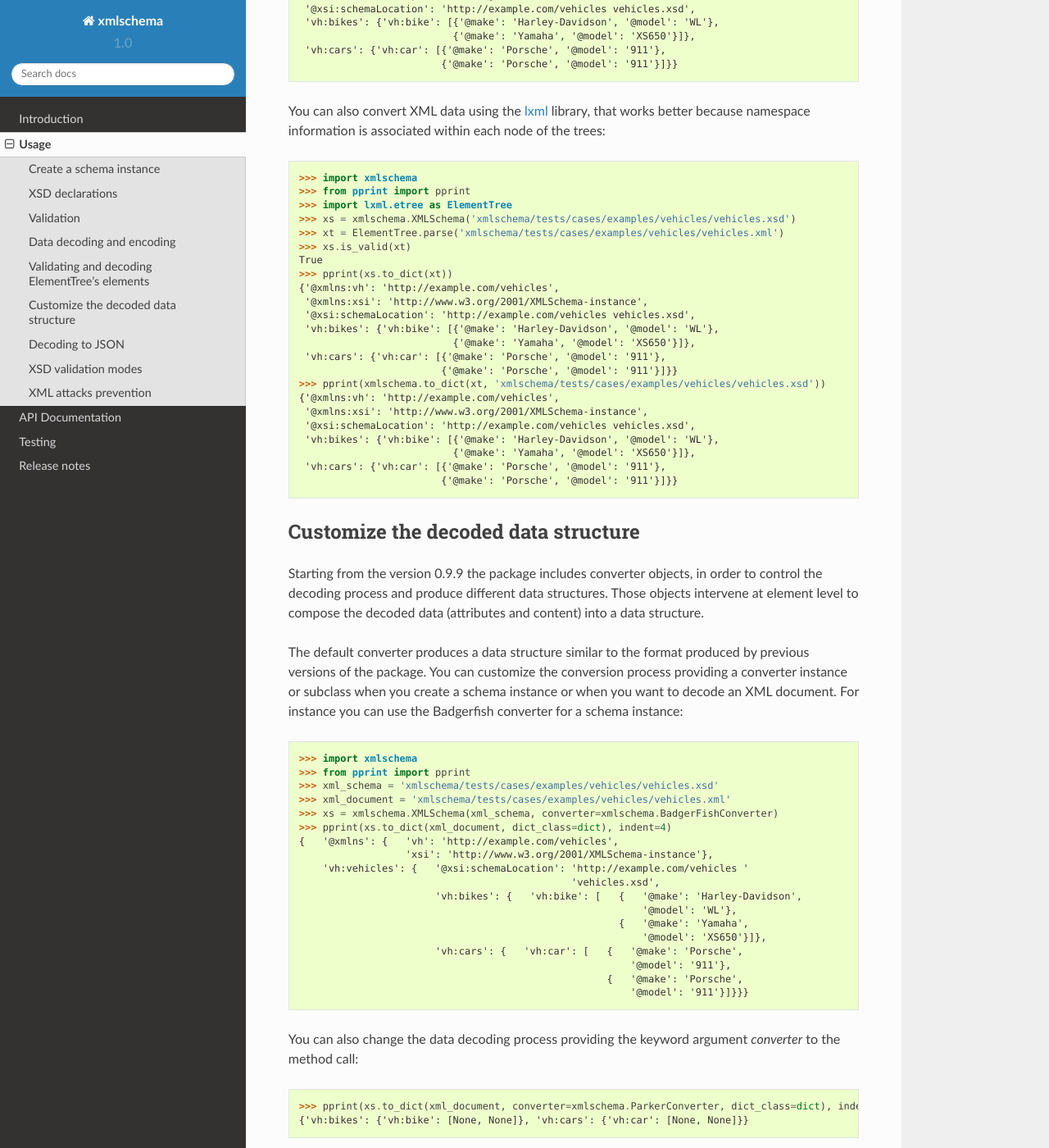
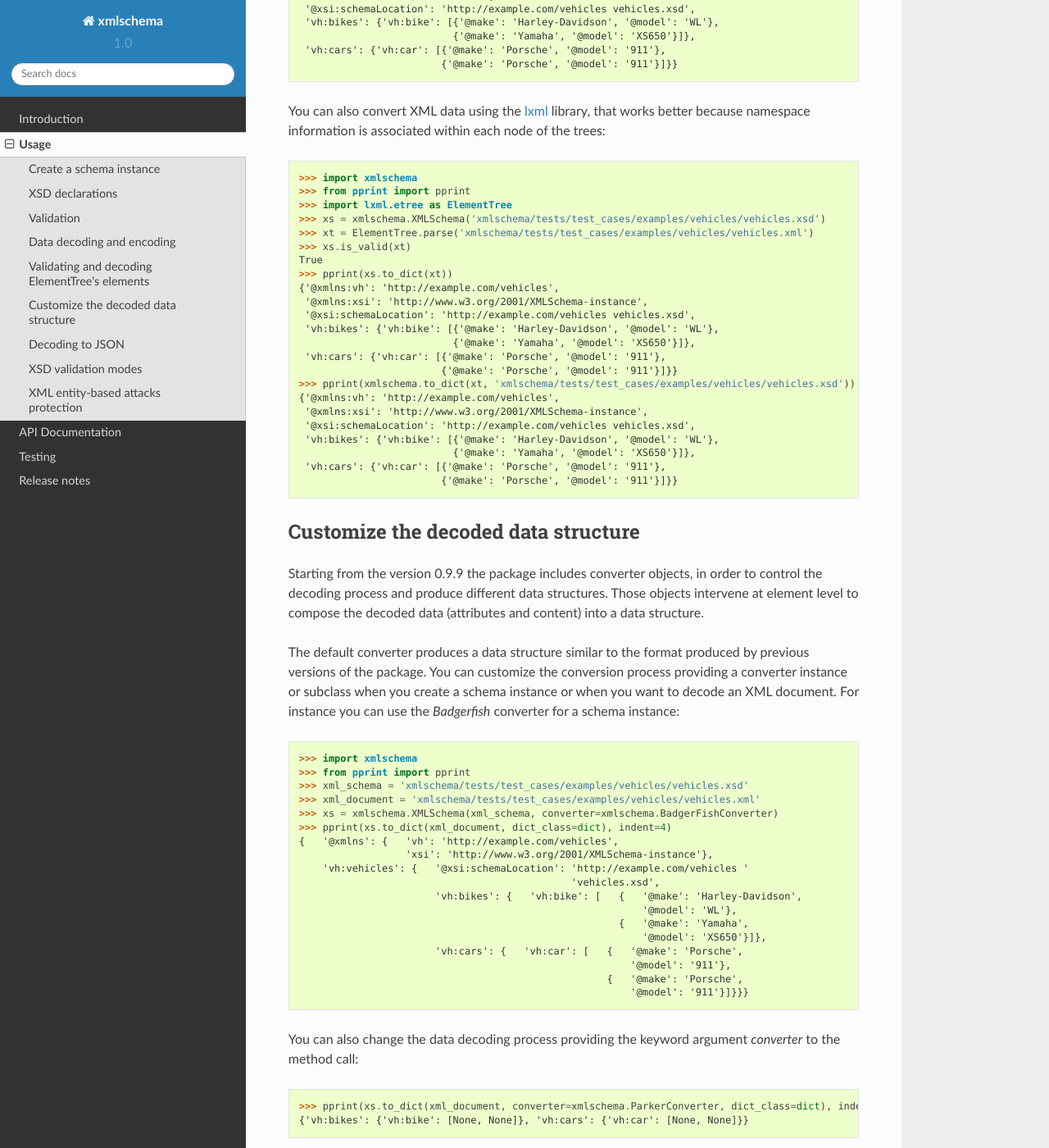
Before and after one commit to sissaschool/xmlschema, a Sphinx documentation site: the page built from doc/usage.rst, in a window 1280 px wide and 1400 px high, scrolled down 5842 px. Shown: the whole window at 82% size. Built offline with Sphinx 7.4.7 and the Read the Docs theme 2.0.0, drawn with Linux system fonts in a browser that asks for light colours; some of the changed text lies outside the part shown.

Commit message:
Update documentation

```diff
--- a/README.rst
+++ b/README.rst
@@ -34,7 +34,7 @@ This library includes the following features:
 * Data decoding and encoding ruled by converter classes
 * An XPath based API for finding schema's elements and attributes
 * Support of XSD validation modes
-* XML-based attacks prevention using an XMLParser that forbids entities
+* Remote attacks protection by default using an XMLParser that forbids entities
 
 
 Installation
--- a/doc/usage.rst
+++ b/doc/usage.rst
@@ -33,14 +33,14 @@ the file containing the schema as argument:
 .. doctest::
 
     >>> import xmlschema
-    >>> schema = xmlschema.XMLSchema('xmlschema/tests/cases/examples/vehicles/vehicles.xsd')
+    >>> schema = xmlschema.XMLSchema('xmlschema/tests/test_cases/examples/vehicles/vehicles.xsd')
 
 Otherwise the argument can be also an opened file-like object:
 
 .. doctest::
 
     >>> import xmlschema
-    >>> schema_file = open('xmlschema/tests/cases/examples/vehicles/vehicles.xsd')
+    >>> schema_file = open('xmlschema/tests/test_cases/examples/vehicles/vehicles.xsd')
     >>> schema = xmlschema.XMLSchema(schema_file)
 
 Alternatively you can pass a string containing the schema definition:
@@ -60,7 +60,7 @@ cannot knows anything about the schema's source location:
 .. doctest::
 
     >>> import xmlschema
-    >>> schema_xsd = open('xmlschema/tests/cases/examples/vehicles/vehicles.xsd').read()
+    >>> schema_xsd = open('xmlschema/tests/test_cases/examples/vehicles/vehicles.xsd').read()
     >>> schema = xmlschema.XMLSchema(schema_xsd)
     Traceback (most recent call last):
     ...
@@ -77,15 +77,15 @@ cannot knows anything about the schema's source location:
 XSD declarations
 ----------------
 
-The schema object includes XSD declarations (*notations*, *types*, *elements*, *attributes*,
-*groups*, *attribute_groups*, *substitution_groups*). The global XSD declarations are available as
-attributes of the schema instance:
+The schema object includes XSD components of declarations (*elements*, *attributes* and *notations*)
+and definitions (*types*, *model groups*, *attribute groups*, *identity constraints* and *substitution
+groups*). The global XSD components are available as attributes of the schema instance:
 
 .. doctest::
 
     >>> import xmlschema
     >>> from pprint import pprint
-    >>> schema = xmlschema.XMLSchema('xmlschema/tests/cases/examples/vehicles/vehicles.xsd')
+    >>> schema = xmlschema.XMLSchema('xmlschema/tests/test_cases/examples/vehicles/vehicles.xsd')
     >>> schema.types
     NamespaceView({'vehicleType': XsdComplexType(name='vehicleType')})
     >>> pprint(dict(schema.elements))
@@ -144,10 +144,10 @@ returns ``False`` if the document is invalid.
 .. doctest::
 
     >>> import xmlschema
-    >>> schema = xmlschema.XMLSchema('xmlschema/tests/cases/examples/vehicles/vehicles.xsd')
-    >>> schema.is_valid('xmlschema/tests/cases/examples/vehicles/vehicles.xml')
+    >>> schema = xmlschema.XMLSchema('xmlschema/tests/test_cases/examples/vehicles/vehicles.xsd')
+    >>> schema.is_valid('xmlschema/tests/test_cases/examples/vehicles/vehicles.xml')
     True
-    >>> schema.is_valid('xmlschema/tests/cases/examples/vehicles/vehicles-1_error.xml')
+    >>> schema.is_valid('xmlschema/tests/test_cases/examples/vehicles/vehicles-1_error.xml')
     False
     >>> schema.is_valid("""<?xml version="1.0" encoding="UTF-8"?><fancy_tag/>""")
     False
@@ -159,9 +159,9 @@ to the schema:
 .. doctest::
 
     >>> import xmlschema
-    >>> schema = xmlschema.XMLSchema('xmlschema/tests/cases/examples/vehicles/vehicles.xsd')
-    >>> schema.validate('xmlschema/tests/cases/examples/vehicles/vehicles.xml')
-    >>> schema.validate('xmlschema/tests/cases/examples/vehicles/vehicles-1_error.xml')
+    >>> schema = xmlschema.XMLSchema('xmlschema/tests/test_cases/examples/vehicles/vehicles.xsd')
+    >>> schema.validate('xmlschema/tests/test_cases/examples/vehicles/vehicles.xml')
+    >>> schema.validate('xmlschema/tests/test_cases/examples/vehicles/vehicles-1_error.xml')
     Traceback (most recent call last):
       File "<stdin>", line 1, in <module>
       File "/home/brunato/Development/projects/xmlschema/xmlschema/schema.py", line 220, in validate
@@ -192,12 +192,12 @@ typically the schema location and the namespace, directly from the XML document:
 .. doctest::
 
     >>> import xmlschema
-    >>> xmlschema.validate('xmlschema/tests/cases/examples/vehicles/vehicles.xml')
+    >>> xmlschema.validate('xmlschema/tests/test_cases/examples/vehicles/vehicles.xml')
 
 .. doctest:: vehicles
 
     >>> import xmlschema
-    >>> os.chdir('xmlschema/tests/cases/examples/vehicles/')
+    >>> os.chdir('xmlschema/tests/test_cases/examples/vehicles/')
     >>> xmlschema.validate('vehicles.xml', 'vehicles.xsd')
 
 
@@ -221,8 +221,8 @@ Those methods can be used to decode the correspondents parts of the XML document
     >>> import xmlschema
     >>> from pprint import pprint
     >>> from xml.etree import ElementTree
-    >>> xs = xmlschema.XMLSchema('xmlschema/tests/cases/examples/vehicles/vehicles.xsd')
-    >>> xt = ElementTree.parse('xmlschema/tests/cases/examples/vehicles/vehicles.xml')
+    >>> xs = xmlschema.XMLSchema('xmlschema/tests/test_cases/examples/vehicles/vehicles.xsd')
+    >>> xt = ElementTree.parse('xmlschema/tests/test_cases/examples/vehicles/vehicles.xml')
     >>> root = xt.getroot()
     >>> pprint(xs.elements['cars'].decode(root[0]))
     {'{http://example.com/vehicles}car': [{'@make': 'Porsche', '@model': '911'},
@@ -240,8 +240,8 @@ You can also decode the entire XML document to a nested dictionary:
 
     >>> import xmlschema
     >>> from pprint import pprint
-    >>> xs = xmlschema.XMLSchema('xmlschema/tests/cases/examples/vehicles/vehicles.xsd')
-    >>> pprint(xs.to_dict('xmlschema/tests/cases/examples/vehicles/vehicles.xml'))
+    >>> xs = xmlschema.XMLSchema('xmlschema/tests/test_cases/examples/vehicles/vehicles.xsd')
+    >>> pprint(xs.to_dict('xmlschema/tests/test_cases/examples/vehicles/vehicles.xml'))
     {'@xmlns:vh': 'http://example.com/vehicles',
      '@xmlns:xsi': 'http://www.w3.org/2001/XMLSchema-instance',
      '@xsi:schemaLocation': 'http://example.com/vehicles vehicles.xsd',
@@ -256,8 +256,8 @@ The decoded values coincide with the datatypes declared in the XSD schema:
 
     >>> import xmlschema
     >>> from pprint import pprint
-    >>> xs = xmlschema.XMLSchema('xmlschema/tests/cases/examples/collection/collection.xsd')
-    >>> pprint(xs.to_dict('xmlschema/tests/cases/examples/collection/collection.xml'))
+    >>> xs = xmlschema.XMLSchema('xmlschema/tests/test_cases/examples/collection/collection.xsd')
+    >>> pprint(xs.to_dict('xmlschema/tests/test_cases/examples/collection/collection.xml'))
     {'@xmlns:col': 'http://example.com/ns/collection',
      '@xmlns:xsi': 'http://www.w3.org/2001/XMLSchema-instance',
      '@xsi:schemaLocation': 'http://example.com/ns/collection collection.xsd',
@@ -288,8 +288,8 @@ expression using in the *path* argument.
 
 .. doctest::
 
-    >>> xs = xmlschema.XMLSchema('xmlschema/tests/cases/examples/vehicles/vehicles.xsd')
-    >>> pprint(xs.to_dict('xmlschema/tests/cases/examples/vehicles/vehicles.xml', '/vh:vehicles/vh:bikes'))
+    >>> xs = xmlschema.XMLSchema('xmlschema/tests/test_cases/examples/vehicles/vehicles.xsd')
+    >>> pprint(xs.to_dict('xmlschema/tests/test_cases/examples/vehicles/vehicles.xml', '/vh:vehicles/vh:bikes'))
     {'vh:bike': [{'@make': 'Harley-Davidson', '@model': 'WL'},
                  {'@make': 'Yamaha', '@model': 'XS650'}]}
 
@@ -314,8 +314,8 @@ Validation and decode API works also with XML data loaded in ElementTree structu
     >>> import xmlschema
     >>> from pprint import pprint
     >>> from xml.etree import ElementTree
-    >>> xs = xmlschema.XMLSchema('xmlschema/tests/cases/examples/vehicles/vehicles.xsd')
-    >>> xt = ElementTree.parse('xmlschema/tests/cases/examples/vehicles/vehicles.xml')
+    >>> xs = xmlschema.XMLSchema('xmlschema/tests/test_cases/examples/vehicles/vehicles.xsd')
+    >>> xt = ElementTree.parse('xmlschema/tests/test_cases/examples/vehicles/vehicles.xml')
     >>> xs.is_valid(xt)
     True
     >>> pprint(xs.to_dict(xt, process_namespaces=False), depth=2)
@@ -344,8 +344,8 @@ namespace information is associated within each node of the trees:
     >>> import xmlschema
     >>> from pprint import pprint
     >>> import lxml.etree as ElementTree
-    >>> xs = xmlschema.XMLSchema('xmlschema/tests/cases/examples/vehicles/vehicles.xsd')
-    >>> xt = ElementTree.parse('xmlschema/tests/cases/examples/vehicles/vehicles.xml')
+    >>> xs = xmlschema.XMLSchema('xmlschema/tests/test_cases/examples/vehicles/vehicles.xsd')
+    >>> xt = ElementTree.parse('xmlschema/tests/test_cases/examples/vehicles/vehicles.xml')
     >>> xs.is_valid(xt)
     True
     >>> pprint(xs.to_dict(xt))
@@ -356,7 +356,7 @@ namespace information is associated within each node of the trees:
                               {'@make': 'Yamaha', '@model': 'XS650'}]},
      'vh:cars': {'vh:car': [{'@make': 'Porsche', '@model': '911'},
                             {'@make': 'Porsche', '@model': '911'}]}}
-    >>> pprint(xmlschema.to_dict(xt, 'xmlschema/tests/cases/examples/vehicles/vehicles.xsd'))
+    >>> pprint(xmlschema.to_dict(xt, 'xmlschema/tests/test_cases/examples/vehicles/vehicles.xsd'))
     {'@xmlns:vh': 'http://example.com/vehicles',
      '@xmlns:xsi': 'http://www.w3.org/2001/XMLSchema-instance',
      '@xsi:schemaLocation': 'http://example.com/vehicles vehicles.xsd',
@@ -378,14 +378,14 @@ The default converter produces a data structure similar to the format produced b
 previous versions of the package. You can customize the conversion process providing
 a converter instance or subclass when you create a schema instance or when you want
 to decode an XML document.
-For instance you can use the Badgerfish converter for a schema instance:
+For instance you can use the *Badgerfish* converter for a schema instance:
 
 .. doctest::
 
     >>> import xmlschema
     >>> from pprint import pprint
-    >>> xml_schema = 'xmlschema/tests/cases/examples/vehicles/vehicles.xsd'
-    >>> xml_document = 'xmlschema/tests/cases/examples/vehicles/vehicles.xml'
+    >>> xml_schema = 'xmlschema/tests/test_cases/examples/vehicles/vehicles.xsd'
+    >>> xml_document = 'xmlschema/tests/test_cases/examples/vehicles/vehicles.xml'
     >>> xs = xmlschema.XMLSchema(xml_schema, converter=xmlschema.BadgerFishConverter)
     >>> pprint(xs.to_dict(xml_document, dict_class=dict), indent=4)
     {   '@xmlns': {   'vh': 'http://example.com/vehicles',
@@ -422,7 +422,7 @@ include `Decimal` values (for *decimal* XSD built-in type) you cannot convert th
 
     >>> import xmlschema
     >>> import json
-    >>> xml_document = 'xmlschema/tests/cases/examples/collection/collection.xml'
+    >>> xml_document = 'xmlschema/tests/test_cases/examples/collection/collection.xml'
     >>> print(json.dumps(xmlschema.to_dict(xml_document), indent=4))
     Traceback (most recent call last):
       File "/usr/lib64/python2.7/doctest.py", line 1315, in __run
@@ -517,12 +517,18 @@ For example you can build a schema using a *strict* mode and then decode XML dat
 using the *validation* argument setted to 'lax'.
 
 
-XML attacks prevention
-----------------------
+XML entity-based attacks protection
+-----------------------------------
 
-The XML data resource loading is protected using an XMLParser that forbids the use of entities.
+The XML data resource loading is protected using the  `SafeXMLParser` class, a subclass of
+the pure Python version of XMLParser that forbids the use of entities.
+
 The protection is applied both to XSD schemas and to XML data. The usage of this feature is
 regulated by the XMLSchema's argument *defuse*.
 For default this argument has value *'remote'* that means the protection on XML data is
 applied only to data loaded from remote. Other values for this argument can be *'always'*
 and *'never'*.
+
+The `SafeXMLParser` requires the usage of the pure Python module of ElementTree and this
+involves the penalty that trees loaded by this parser can't be serialized with pickle,
+that in Python 3 works with the C implementation of ElementTree.
```
Also changed, not shown: other parts of doc/usage.rst (+1 -1 lines), doc/testing.rst (+14 -17 lines), 1 other file.
